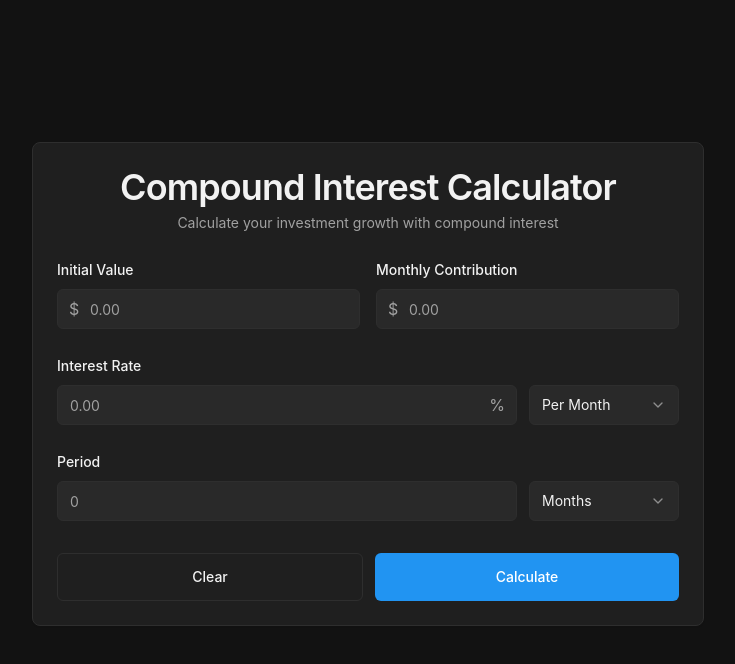
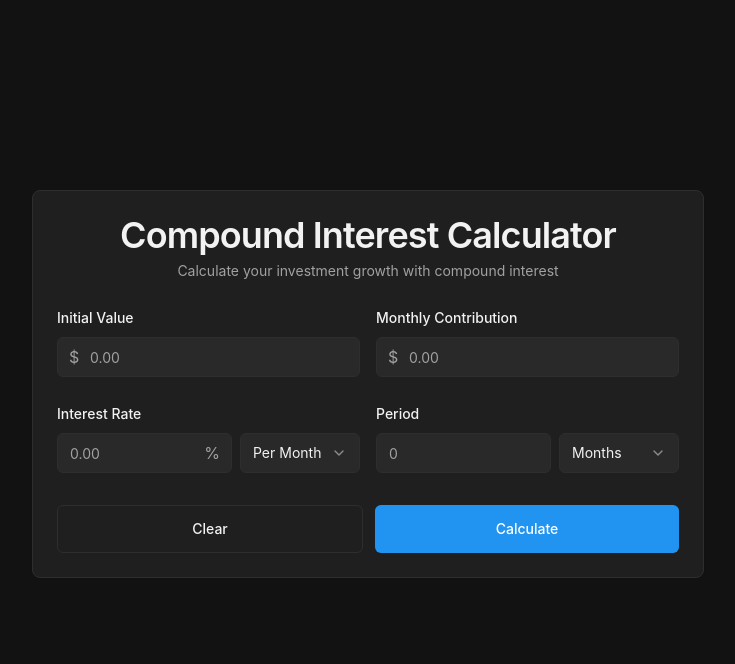
Before and after one commit to prolud/fees-calculator, a Next.js app: page / in a window 1280 px wide. Shown: the top 664 px of the page, without its empty margins (272-1007 px from the left). Built offline with nearby package versions, Linux system fonts and the light colour scheme.

Commit message:
[master] ✨ feat: ajust form size

```diff
--- a/app/page.tsx
+++ b/app/page.tsx
@@ -36,7 +36,7 @@ export default function Home() {
     // target element has its final height when scrollIntoView is called.
     setTimeout(() => {
       resultsRef.current?.scrollIntoView({ behavior: 'smooth', block: 'end' });
-    }, 300);
+    }, 100);
   };
 
   const handleClear = () => {
--- a/components/calculator-form.tsx
+++ b/components/calculator-form.tsx
@@ -51,9 +51,10 @@ export function CalculatorForm({
         />
       </div>
 
+      <div className="grid grid-cols-1 gap-4 sm:grid-cols-2">
         <div className="space-y-2">
           <Label htmlFor="interestRate">Interest Rate</Label>
-        <div className="flex gap-3">
+          <div className="flex gap-2">
             <div className="relative flex-1">
               <Input
                 id="interestRate"
@@ -73,12 +74,12 @@ export function CalculatorForm({
               value={form.ratePeriod}
               onValueChange={(v) => update('ratePeriod', v as RatePeriod)}
             >
-            <SelectTrigger className="w-[150px]">
+              <SelectTrigger className="w-[120px] shrink-0">
                 <SelectValue />
               </SelectTrigger>
               <SelectContent>
+                <SelectItem value="yearly">Per Year</SelectItem>
                 <SelectItem value="monthly">Per Month</SelectItem>
-              <SelectItem value="yearly">Per Year</SelectItem>
               </SelectContent>
             </Select>
           </div>
@@ -86,7 +87,7 @@ export function CalculatorForm({
 
         <div className="space-y-2">
           <Label htmlFor="period">Period</Label>
-        <div className="flex gap-3">
+          <div className="flex gap-2">
             <Input
               id="period"
               type="number"
@@ -101,14 +102,15 @@ export function CalculatorForm({
               value={form.timeUnit}
               onValueChange={(v) => update('timeUnit', v as TimeUnit)}
             >
-            <SelectTrigger className="w-[150px]">
+              <SelectTrigger className="w-[120px] shrink-0">
                 <SelectValue />
               </SelectTrigger>
               <SelectContent>
+                <SelectItem value="years">Years</SelectItem>
                 <SelectItem value="months">Months</SelectItem>
-              <SelectItem value="years">Years</SelectItem>
               </SelectContent>
             </Select>
+          </div>
         </div>
       </div>
 
--- a/components/ui/input.tsx
+++ b/components/ui/input.tsx
@@ -10,7 +10,7 @@ const Input = React.forwardRef<HTMLInputElement, InputProps>(
       type={type}
       ref={ref}
       className={cn(
-        'flex h-10 w-full rounded-md border border-border bg-input px-3 py-2 text-sm text-foreground',
+        'flex h-10 w-full rounded-md border border-border bg-input px-3 py-2 text-base text-foreground md:text-sm',
         'placeholder:text-muted-foreground',
         'focus-visible:outline-none focus-visible:ring-2 focus-visible:ring-ring focus-visible:ring-offset-2 focus-visible:ring-offset-background',
         'disabled:cursor-not-allowed disabled:opacity-50',
--- a/components/ui/select.tsx
+++ b/components/ui/select.tsx
@@ -15,7 +15,7 @@ const SelectTrigger = React.forwardRef<
   <SelectPrimitive.Trigger
     ref={ref}
     className={cn(
-      'flex h-10 w-full items-center justify-between rounded-md border border-border bg-input px-3 py-2 text-sm text-foreground',
+      'flex h-10 w-full items-center justify-between rounded-md border border-border bg-input px-3 py-2 text-base text-foreground md:text-sm',
       'placeholder:text-muted-foreground',
       'focus:outline-none focus:ring-2 focus:ring-ring focus:ring-offset-2 focus:ring-offset-background',
       'disabled:cursor-not-allowed disabled:opacity-50',
--- a/lib/calculator.ts
+++ b/lib/calculator.ts
@@ -57,4 +57,4 @@ export const CURRENCY_FORMAT = {
 } as const;
 
 // Default NumberFlow timing is ~750ms; bumped by +500ms for a slower reveal.
-export const NUMBER_FLOW_TIMING = { duration: 1250 } as const;
+export const NUMBER_FLOW_TIMING = { duration: 750 } as const;
```
Lines whose indentation alone changed are shown as unchanged.
